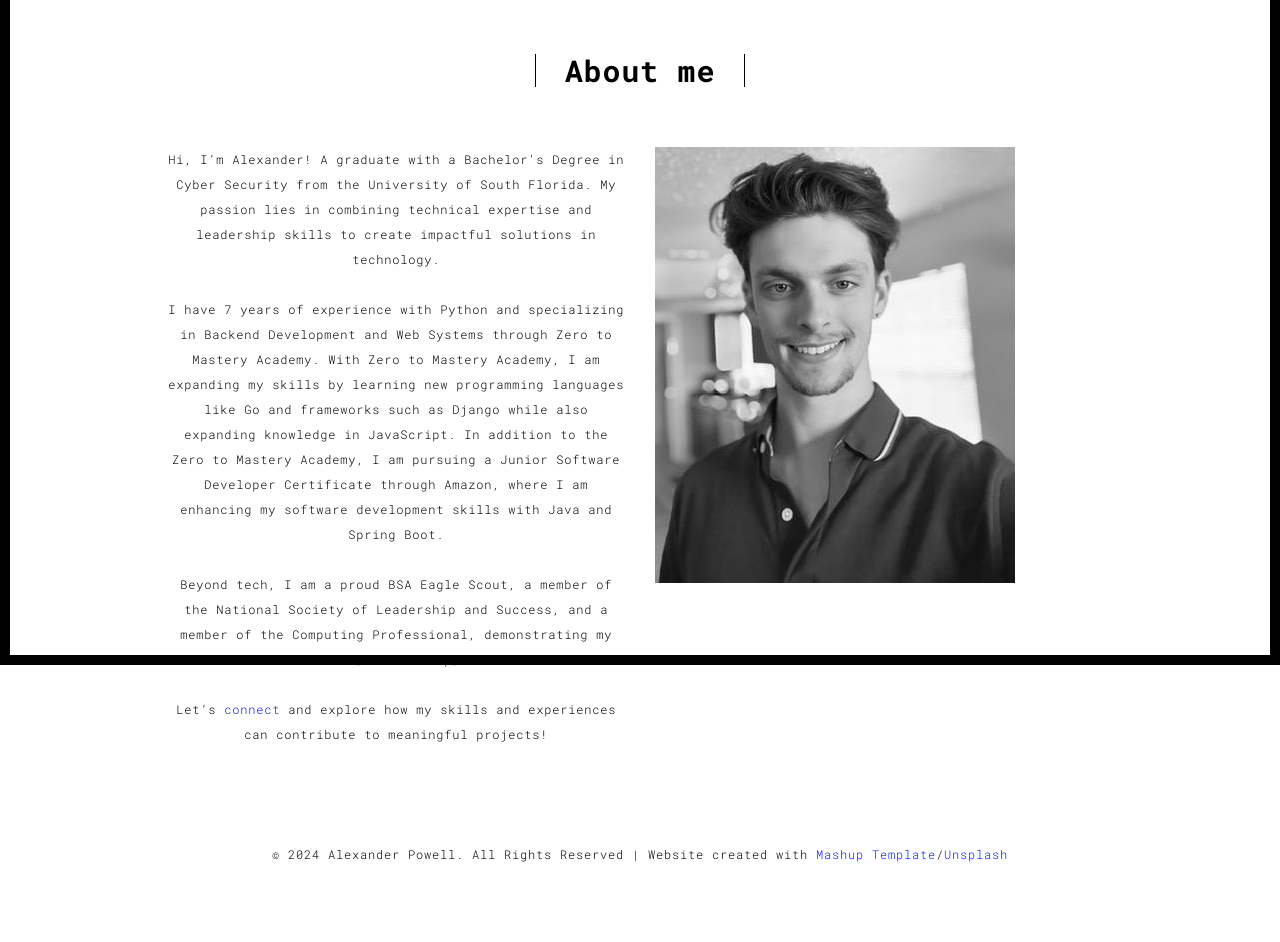
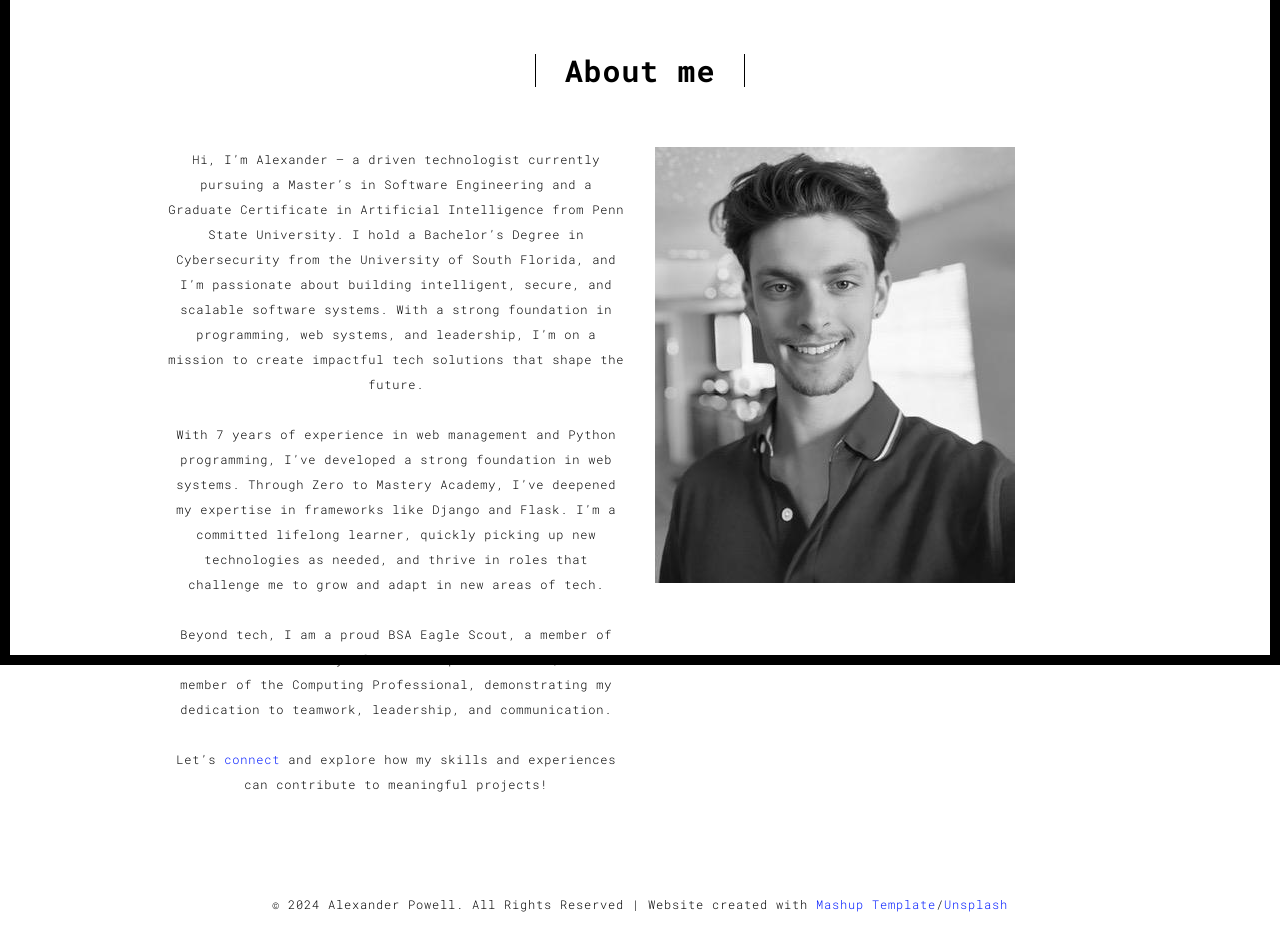
Before and after one commit to arpowe11/portfo, a Flask app: page /about.html in a window 1280 px wide. Shown: the part 135-1077 px from the top of the page. Before the commit the page ends 997 px from the top, so only its background shows below. Run offline with Flask 3, Linux system fonts and the light colour scheme; some libraries are stand-ins or nearby versions.

Commit message:
Updated content

```diff
--- a/templates/about.html
+++ b/templates/about.html
@@ -65,16 +65,18 @@
               <div class="row">
                 <div class="col-xs-12 col-md-6">
                   <p>
-                    Hi, I’m Alexander! A graduate with a Bachelor's Degree in Cyber Security from the University of South Florida.
-                    My passion lies in combining technical expertise and leadership skills to create impactful
-                    solutions in technology.
+                    Hi, I’m Alexander — a driven technologist currently pursuing a Master’s in Software Engineering and
+                      a Graduate Certificate in Artificial Intelligence from Penn State University. I hold a Bachelor’s
+                      Degree in Cybersecurity from the University of South Florida, and I’m passionate about building
+                      intelligent, secure, and scalable software systems. With a strong foundation in programming,
+                      web systems, and leadership, I’m on a mission to create impactful tech solutions that shape the future.
 
                     <br><br>
 
-                    I have 7 years of experience with Python and specializing in Backend Development and Web Systems through Zero to Mastery Academy.
-                    With Zero to Mastery Academy, I am expanding my skills by learning new programming languages
-                    like Go and frameworks such as Django while also expanding knowledge in JavaScript. In addition to the Zero to Mastery Academy, I am pursuing
-                    a Junior Software Developer Certificate through Amazon, where I am enhancing my software development skills with Java and Spring Boot.
+                    With 7 years of experience in web management and Python programming, I’ve developed a strong
+                      foundation in web systems. Through Zero to Mastery Academy, I’ve deepened my expertise in
+                      frameworks like Django and Flask. I’m a committed lifelong learner, quickly picking up new
+                      technologies as needed, and thrive in roles that challenge me to grow and adapt in new areas of tech.
 
                     <br><br>
 
```
Also changed, not shown: templates/index.html (+4 -4 lines), templates/works.html (+9 -3 lines).
